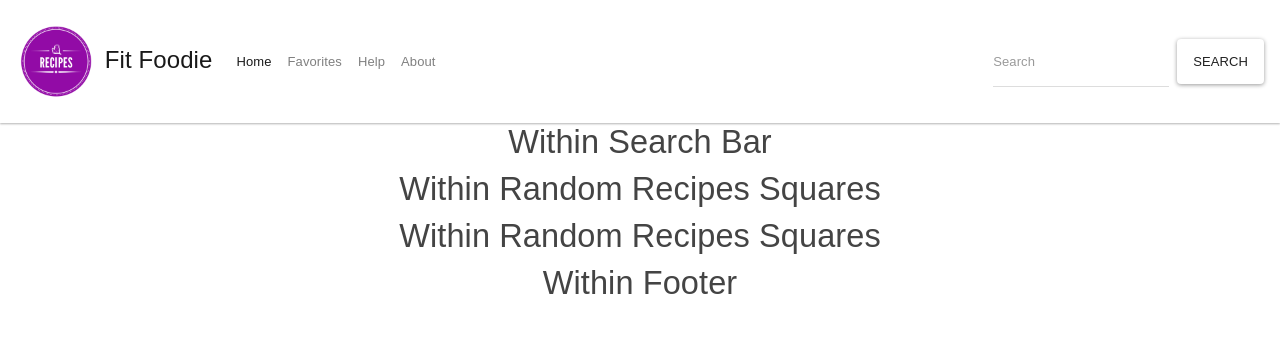
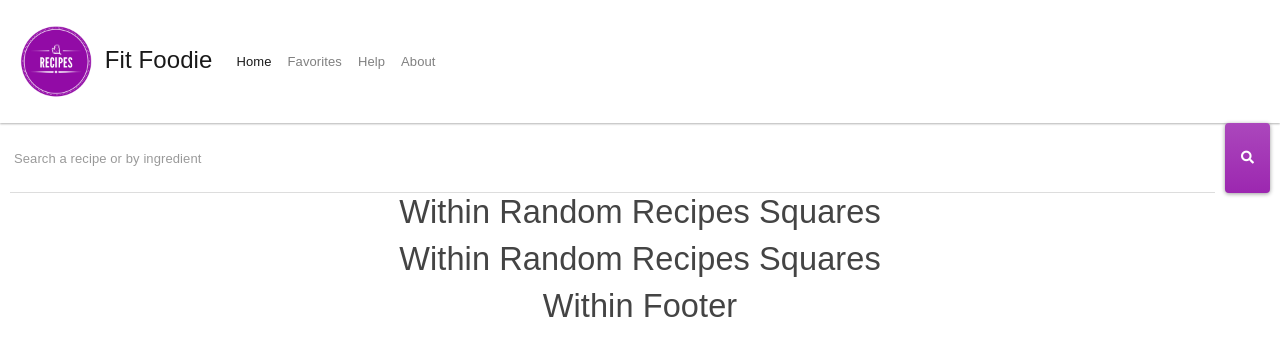
Before and after one commit to lex847/FitFoodie-RecipeSearch, a React (Create React App) app in the folder fitfoodie-recipesearch/: page / in a window 1280 px wide. Shown: the top 356 px of the page. Built offline with nearby package versions, Linux system fonts and the light colour scheme.

Commit message:
Added font awesome link, worked on search bar component

```diff
--- a/fitfoodie-recipesearch/public/index.html
+++ b/fitfoodie-recipesearch/public/index.html
@@ -12,6 +12,8 @@
     <link rel="shortcut icon" href="%PUBLIC_URL%/recipes.png">
     <!-- Bootswatch theme -->
     <link href="https://stackpath.bootstrapcdn.com/bootswatch/4.1.2/materia/bootstrap.min.css" rel="stylesheet" integrity="sha384-5mtbl3D/NWE3adtPBX+YsVIhjrCzkc9MWi8qMUcsRKvXa0vuQUnGCVZEGm2Y0YYm" crossorigin="anonymous">
+    <!-- fa fa icons -->
+    <link rel="stylesheet" href="https://use.fontawesome.com/releases/v5.1.0/css/all.css" integrity="sha384-lKuwvrZot6UHsBSfcMvOkWwlCMgc0TaWr+30HWe3a4ltaBwTZhyTEggF5tJv8tbt" crossorigin="anonymous">
     <!--
       Notice the use of %PUBLIC_URL% in the tags above.
       It will be replaced with the URL of the `public` folder during the build.
--- a/fitfoodie-recipesearch/src/Components/NavBar/NavBar.js
+++ b/fitfoodie-recipesearch/src/Components/NavBar/NavBar.js
@@ -40,10 +40,6 @@ class NavBar extends Component {
                                 <a className="nav-link" href="#">About</a>
                             </li>
                         </ul>
-                        <form className="form-inline my-2 my-lg-0">
-                            <input className="form-control mr-sm-2" type="text" placeholder="Search" />
-                            <button className="btn btn-secondary my-2 my-sm-0" type="submit">Search</button>
-                        </form>
                     </div>
                 </nav>
             </div>
--- a/fitfoodie-recipesearch/src/Components/SearchBar/SearchBar.css
+++ b/fitfoodie-recipesearch/src/Components/SearchBar/SearchBar.css
@@ -0,0 +1,19 @@
+.form-control  {
+    height: 70px;
+    margin-left: 10px;
+    margin-right: 10px;
+    width:800px;
+}
+
+.form-control:focus {
+        border-color: #ff80ff !important;
+        box-shadow: 10px 1px 1px rgba(0, 0, 0, 0) inset, 0px 0px 8px rgba(255, 100, 255, 0.5) !important;
+    }
+
+.form-group {
+    display: inline;
+}
+
+.input-group-addon {
+    margin-right: 10px;
+}
--- a/fitfoodie-recipesearch/src/Components/SearchBar/SearchBar.js
+++ b/fitfoodie-recipesearch/src/Components/SearchBar/SearchBar.js
@@ -4,8 +4,21 @@ import './SearchBar.css';
 class SearchBar extends Component {
     render(){
         return(
-            <div>
-                <h1>Within Search Bar</h1>
+            <div className="searchbar-container">
+                <div className="row">
+                    <div className="col-md-12">
+                        <form className="navbar-form ">
+                            <div className="form-group">
+                                <div className="input-group">
+                                    <input className="form-control" type="text" placeholder="Search a recipe or by ingredient" />
+                                    <button className="btn btn-info input-group-addon">
+                                        <i className="fas fa-search"></i>
+                                  </button>
+                                </div>
+                            </div>
+                        </form>
+                    </div>
+                </div>
             </div>
         )
     }
```
